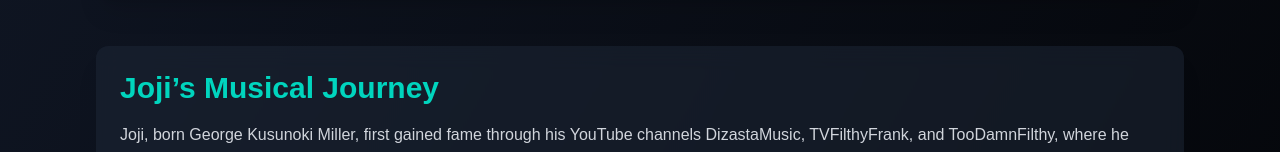
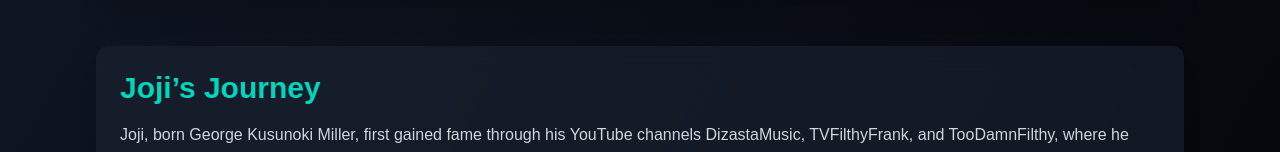
Before and after one commit to akshzyx/MusicArCH, a Next.js app: page /about in a window 1280 px wide. Shown: the part 640-792 px from the top of the page. Built offline with nearby package versions, Linux system fonts and the light colour scheme; no server answers; a web font is replaced by a local one.

Commit message:
Update section title for clarity in AboutPage

```diff
--- a/app/about/page.tsx
+++ b/app/about/page.tsx
@@ -71,7 +71,7 @@
           <section className="mb-12">
             <div className="bg-gray-800/50 backdrop-blur-md rounded-xl shadow-xl p-6 animate-fadeIn">
               <h2 className="text-2xl sm:text-3xl font-semibold text-teal-400 mb-4">
-                Joji’s Musical Journey
+                Joji’s Journey
               </h2>
               <p className="text-gray-300 leading-relaxed">
                 Joji, born George Kusunoki Miller, first gained fame through his
```
